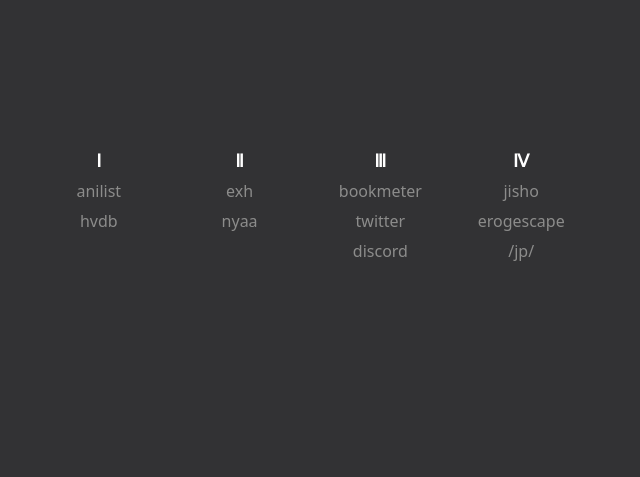
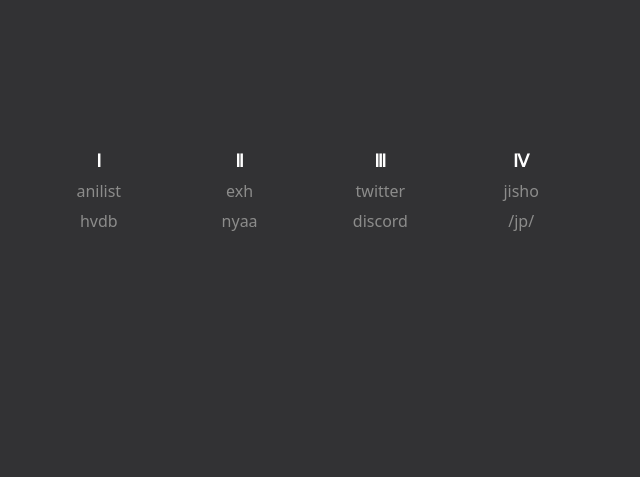
Before and after one commit to xysoultest/sp, a plain HTML site: page index.html in a window 1280 px wide. Shown: the part 92-569 px from the top of the page, without its empty margins (330-970 px from the left). Drawn offline with Linux system fonts and the light colour scheme.

Commit message:
Update index.html

```diff
--- a/index.html
+++ b/index.html
@@ -28,7 +28,6 @@
         <!-- Ⅲ -->
         <div class="square">
         <div class="square-header">Ⅲ</div>
-        <a href="https://bookmeter.com/" target="_blank">bookmeter</a>
         <a href="https://twitter.com" target="_blank">twitter</a>
 	<a href="https://discordapp.com/app" target="_blank">discord</a>
 		</div>
@@ -37,7 +36,6 @@
         <div class="square">
         <div class="square-header">Ⅳ</div>
 	<a href="https://jisho.org" target="_blank">jisho</a>
-	<a href="http://egs.omaera.org/~ap2/ero/toukei_kaiseki/" target="_blank">erogescape</a>
 	<a href="https://boards.4channel.org/jp/catalog" target="_blank">/jp/</a>
 
         </div>
```
